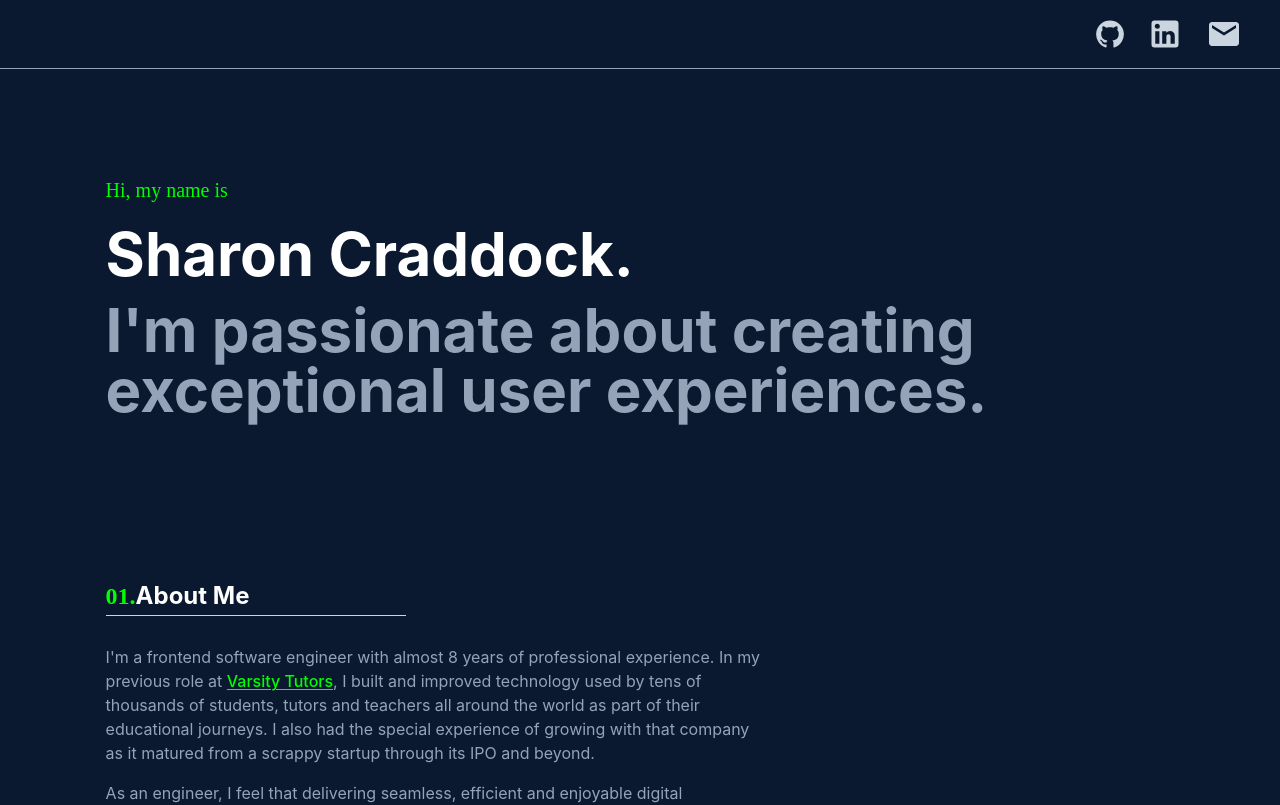
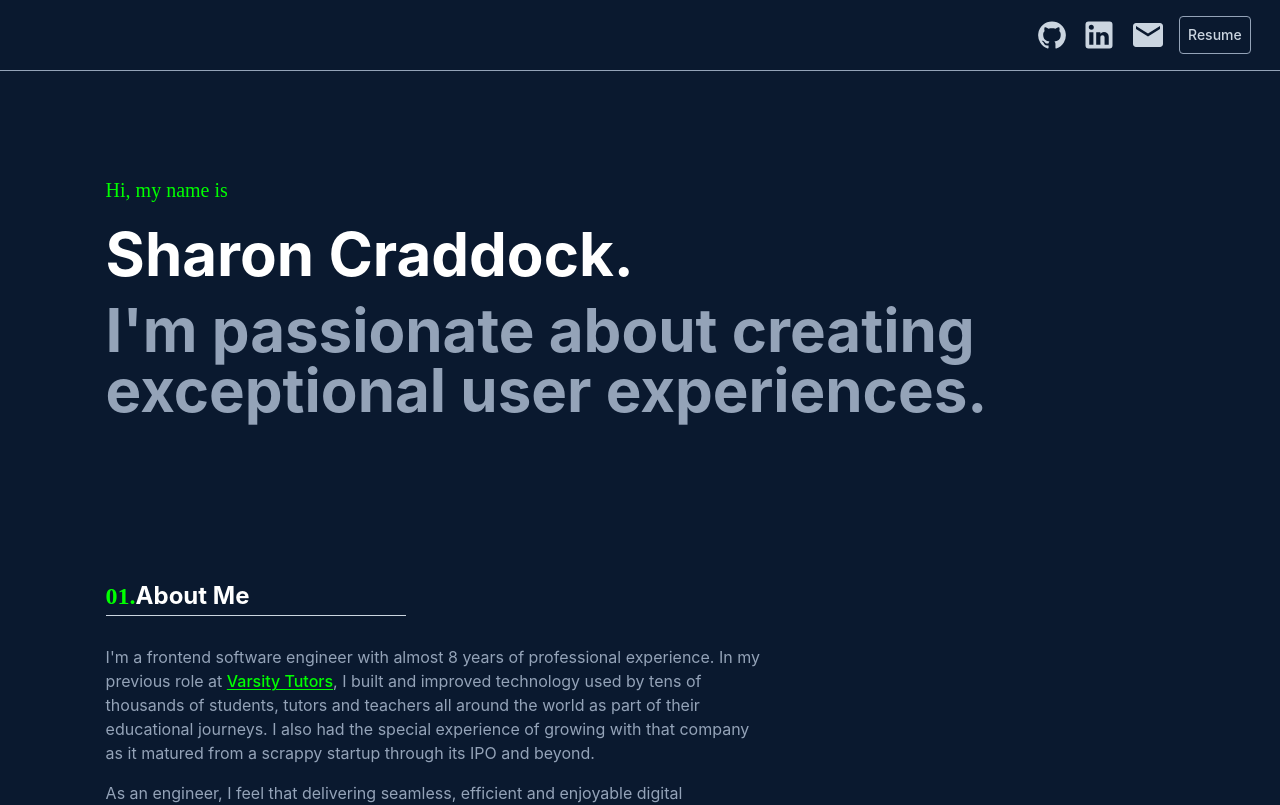
Before and after one commit to sharoncraddock/sharoncraddock.github.io, a React (Vite) app: page / in a window 1280 px wide. Shown: the top 805 px of the page. Built offline with nearby package versions, Linux system fonts and the light colour scheme.

Commit message:
Link tweaks, add resume.

```diff
--- a/src/App.css
+++ b/src/App.css
@@ -100,7 +100,21 @@ body {
   width: 36px;
 }
 
-.contact-link.contact-link--gh svg  {
+.contact-link svg:hover {
+  border-bottom: 1px solid #fff;
+  fill: #fff;
+}
+
+.contact-link.contact-link--gh svg {
   height: 30px;
   width: 30px;
 }
+
+.contact-link--resume {
+  color: #CBD5E0;
+}
+
+.contact-link--resume:hover {
+  color: #fff;
+  border-color: #fff;
+}
--- a/src/App.tsx
+++ b/src/App.tsx
@@ -74,7 +74,7 @@ function App() {
         <p className="text-base text-slate-400 font-sans max-w-3xl max-w-prose mt-2">
           I'd love to chat with you about your needs and goals, so feel free to reach out to me over email or LinkedIn. :)
         </p>
-        <div className="w-24 flex justify-between mt-4">
+        <div className="w-20 flex justify-between mt-4">
             <a className="contact-link" href="https://www.linkedin.com/in/sharoncraddock/"><LinkedInIcon /></a>
             <a className="contact-link" href="mailto:sharoncraddock.tech@gmail.com?subject=Hello!&body=I%20visited%20your%20profile%20site%20and%20wanted%20to%20reach%20out!%20%3A)"><EmailIcon /></a>
         </div>
--- a/src/components/about-me.tsx
+++ b/src/components/about-me.tsx
@@ -6,7 +6,7 @@ function AboutMe({ voiceClass }: AboutMeProps) {
   return (
     <>
       <p className="text-base text-slate-400 font-sans max-w-3xl max-w-prose mt-6">
-        I'm a frontend software engineer with almost 8 years of professional experience. In my previous role at <a href="https://www.varsitytutors.com" className={`${voiceClass} underline underline-offset-2 decoration-1 hover:border-blue-400`}>Varsity Tutors</a>, I built and improved technology used by tens of thousands of students, tutors and teachers all around the world as part of their educational journeys. I also had the special experience of growing with that company as it matured from a scrappy startup through its IPO and beyond.
+        I'm a frontend software engineer with almost 8 years of professional experience. In my previous role at <a href="https://www.varsitytutors.com" className={`${voiceClass} underline underline-offset-2 decoration-1 hover:text-white`}>Varsity Tutors</a>, I built and improved technology used by tens of thousands of students, tutors and teachers all around the world as part of their educational journeys. I also had the special experience of growing with that company as it matured from a scrappy startup through its IPO and beyond.
       </p>
       <p className="text-base text-slate-400 font-sans mt-4 max-w-3xl max-w-prose">
         As an engineer, I feel that delivering seamless, efficient and enjoyable digital experiences to the end user is my main responsibility, and is the most rewarding part of my job.
--- a/src/components/box-character.tsx
+++ b/src/components/box-character.tsx
@@ -7,7 +7,7 @@ interface BoxCharacterProps {
 
 function BoxCharacter({ voiceClass, onPress }: BoxCharacterProps){
   return (
-    <button className="p-0 pulse hover:bg-violet-600 active:bg-violet-700 focus:outline-none focus:ring focus:ring-violet-300" onClick={onPress}>
+    <button className="p-0 pulse hover:bg-violet-600 focus:ring focus:ring-violet-300" onClick={onPress}>
       <div className={`bg-slate-400 bg-${voiceClass} body`}>
         <div className="eye-container">
           <div className="eyes">
--- a/src/components/top-nav.tsx
+++ b/src/components/top-nav.tsx
@@ -6,11 +6,11 @@ function TopNav(){
   return (
     <div className="fixed p-4 border-b bg-blue-custom border-slate-400 top-0 left-0 right-0 z-10">
       <div className="flex justify-center md:justify-end">
-        <div className="w-48 flex justify-evenly items-center">
+        <div className="w-60 flex justify-evenly items-center">
             <a className="contact-link contact-link--gh" href="https://github.com/sharoncraddock"><GitHubIcon /></a>
             <a className="contact-link" href="https://www.linkedin.com/in/sharoncraddock/"><LinkedInIcon /></a>
             <a className="contact-link" href="mailto:sharoncraddock.tech@gmail.com?subject=Hello!&body=I%20visited%20your%20profile%20site%20and%20wanted%20to%20reach%20out!%20%3A)"><EmailIcon /></a>
-            {/*<a className="">Resume</a>*/}
+            <a className="contact-link--resume text-sm p-2 border border-slate-400 rounded" href="/sharon-craddock-resume.pdf" target="_blank" rel="noopener noreferrer">Resume</a>
         </div>
       </div>
     </div>
```
Also changed, not shown: 1 other file (tests, documents, lock files or other folders).
